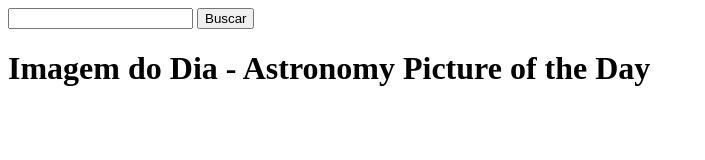
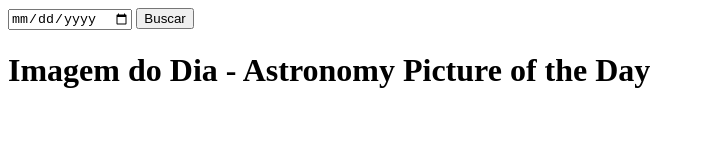
Before and after one commit to eigiihs/Nasa-API, a plain HTML site: page index.html in a window 1280 px wide. Shown: the whole page, without its empty margins (0-705 px from the left). Drawn offline with Linux system fonts and the light colour scheme.

Commit message:
Melhorando o código

```diff
--- a/index.html
+++ b/index.html
@@ -9,7 +9,7 @@
 
 <body>
 
-    <input type="text" id="campoBusca">
+    <input type="date" id="campoBusca">
     <button id="btnBusca">Buscar</button>
 
     <h1>Imagem do Dia - Astronomy Picture of the Day</h1>
```
Also changed, not shown: package.json (deleted, +0 -15 lines), style.css (added), 1 other file.
